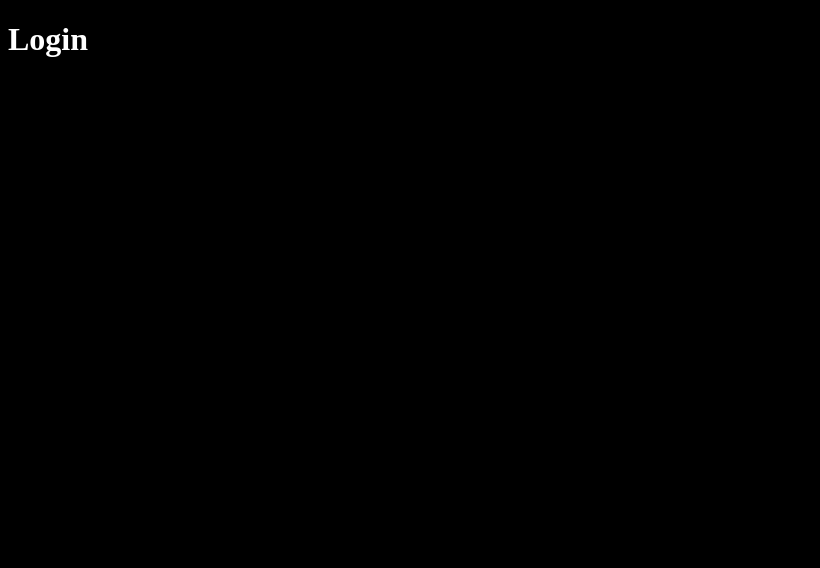
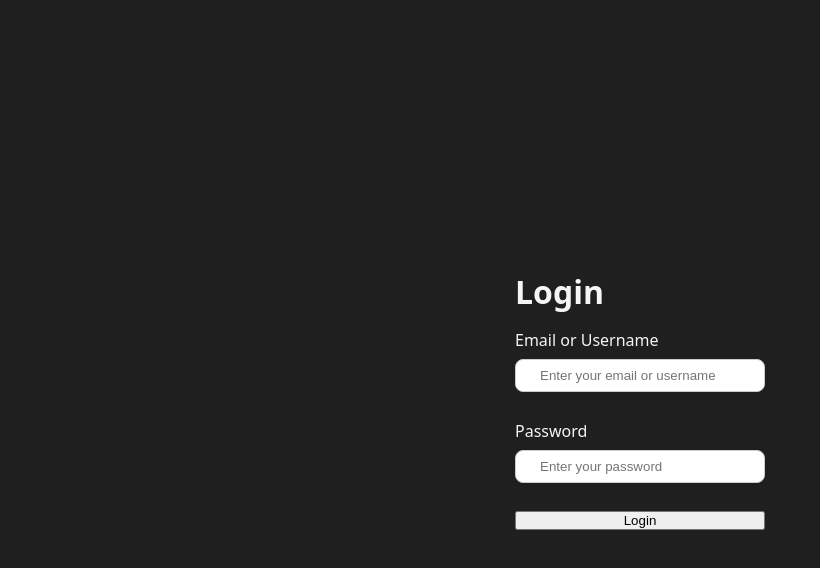
Before and after one commit to Haxee24/AI-Resume-Reviewer, a React app in the folder frontend/: page /login in a window 1280 px wide. Shown: the top 568 px of the page, without its empty margins (0-820 px from the left). Built offline with nearby package versions, Linux system fonts and the light colour scheme; the HTML template or start-up script is replaced by a standard one.

Commit message:
added scss styling to login page

```diff
--- a/frontend/src/App.jsx
+++ b/frontend/src/App.jsx
@@ -1,10 +1,7 @@
-import { useState } from 'react'
 import {RouterProvider} from "react-router";
 import router from "./app.routes.jsx";
 
 function App() {
-  const [count, setCount] = useState(0)
-
   return (
     <RouterProvider router={router} />
   )
--- /dev/null
+++ b/frontend/src/features/auth/auth.form.scss
@@ -0,0 +1,39 @@
+main{
+    min-height: 100vh;
+    width: 100%;
+
+    display: flex;
+    justify-content: center;
+    align-items: center;
+
+    .form-container{
+
+        display: flex;
+        // align-items: center;
+        flex-direction: column;
+        gap: 1rem;
+    }
+
+    form{
+        min-width: 250px;
+        display: flex;
+        flex-direction: column;
+        gap: 0.75rem;
+    }
+
+    .form-group{
+        display: flex;
+        flex-direction: column;
+        margin-bottom: 1rem;
+        gap: 0.5rem;
+
+        input{
+            // border: none;
+            outline: none;
+            padding-inline: 1.5rem;
+            padding-block: 0.5rem;
+            border-radius: 0.5rem;
+            border: 1px solid #ccc;
+        }
+    }
+}
--- a/frontend/src/features/auth/pages/Login.jsx
+++ b/frontend/src/features/auth/pages/Login.jsx
@@ -1,5 +1,23 @@
+import '../auth.form.scss';
 export default function Login() {
     return (
-        <h1>Login</h1>
+        <main>
+            <div className="form-container">
+                <h1>
+                    Login
+                </h1>
+            <form action="">
+                <div className="form-group">
+                    <label htmlFor="email">Email or Username</label>
+                    <input type="text" name="userid" id="email" placeholder="Enter your email or username" />
+                </div>
+                <div className="form-group">
+                    <label htmlFor="password">Password</label>
+                    <input type="password" name="password" id="password" placeholder="Enter your password" />
+                </div>
+                <button type="submit">Login</button>
+            </form>
+            </div>
+        </main>
     )
 }
--- a/frontend/src/style.scss
+++ b/frontend/src/style.scss
@@ -1,6 +1,15 @@
-body{
-    background-color: #000;
-    h1{
-        color: #fff;
-    }
+@use "./styles/button.scss";
+
+
+* {
+    margin: 0;
+    padding: 0;
+    box-sizing: border-box;
 }
+
+html, body, #root  {
+    width: 100%;
+    background-color: #1f1f1f;
+    color: whitesmoke;
+    font-family: 'system-ui', sans-serif;
+}
--- /dev/null
+++ b/frontend/src/styles/button.scss
@@ -0,0 +1,12 @@
+.button {
+    border: none;
+    outline: none;
+    padding-inline: 1.5rem;
+    padding-block: 0.5rem;
+    border-radius: 1rem;
+
+    &.primary-button {
+        background-color: #1f1f1f;
+        color: whitesmoke;
+    }
+}
```
